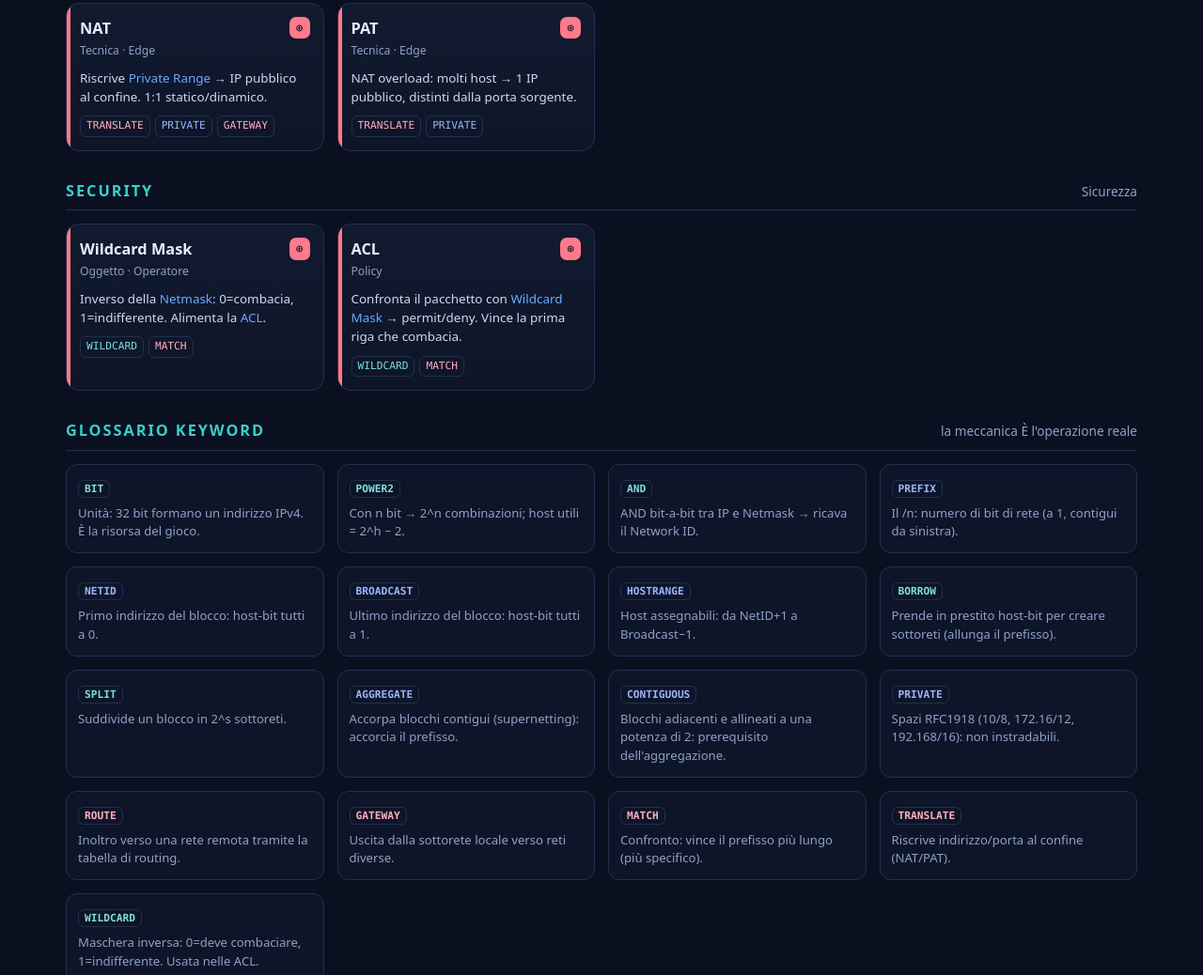
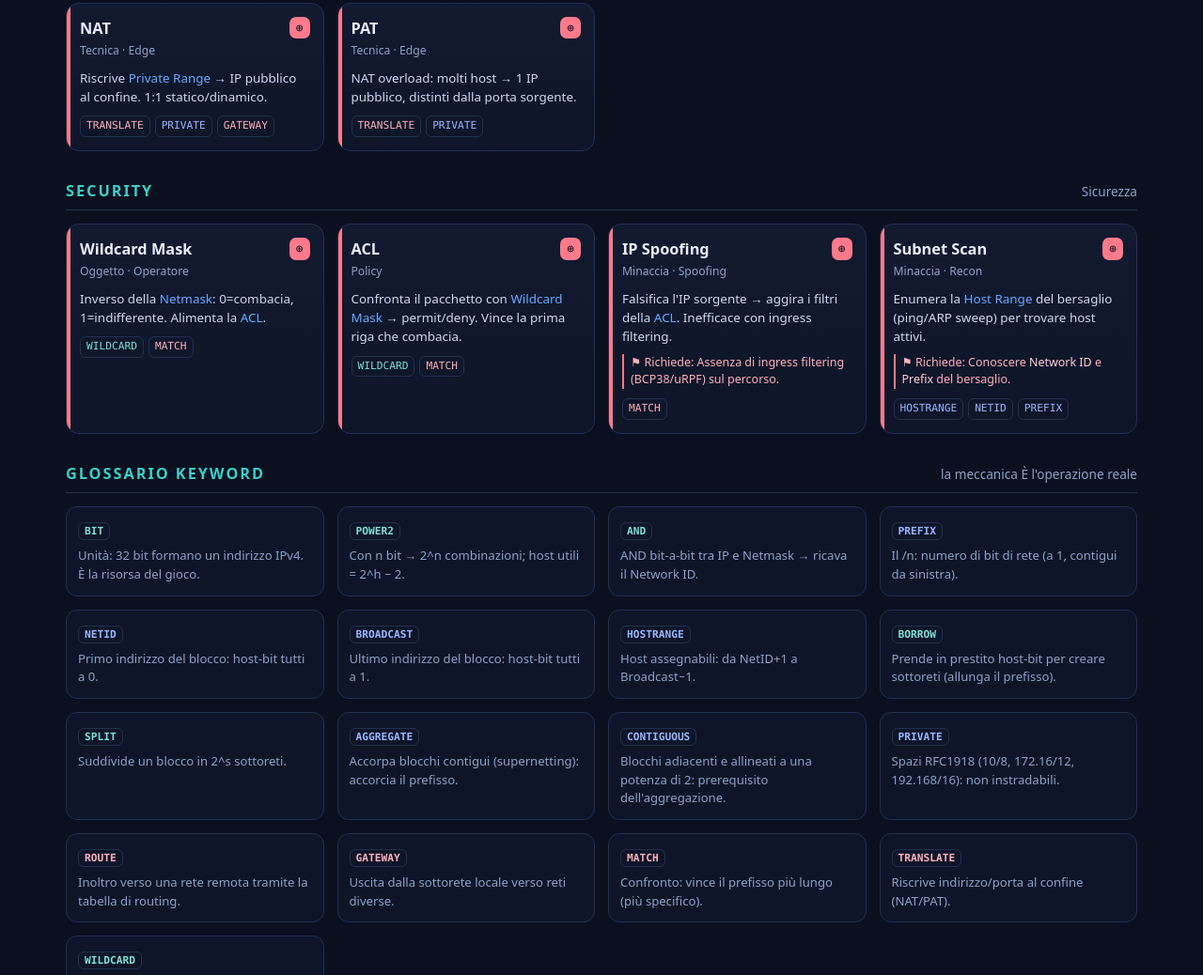
Before and after one commit to rAlGRAd/GROUND-OF-REACH, a plain HTML site: page index.html in a window 1280 px wide. Shown: the part 1974-3012 px from the top of the page at 94% size. Drawn offline with Linux system fonts and the light colour scheme.

Commit message:
Espansione SECURITY: IP Spoofing, Subnet Scan + campo req
- CARDS: 2 carte minaccia con nuovo campo opzionale "req" (prerequisito reale)
  - IP Spoofing (req: assenza ingress filtering BCP38/uRPF) -> 8.4
  - Subnet Scan (req: conoscere Network ID e Prefix) -> 8.5
- INFO: legende r/g/c per entrambe
- COMP: regole 8.4 e 8.5
- index.html: rende "req" in galleria (⚑ Richiede) e nell'overlay (sezione Requisito)
- CLAUDE.md: documentato il campo req e EX_REF
- ROADMAP: voce spuntata + log

Verificato nel preview: 27 carte, req visibile, link #r8.4/#r8.5, 0 errori.

Co-Authored-By: Claude Opus 4.8 <noreply@anthropic.com>

```diff
--- a/data.js
+++ b/data.js
@@ -129,7 +129,9 @@ const CARDS = [
 
   /* --- SECURITY --- */
   { n:"Wildcard Mask",  fac:"edge", cost:"S",  ty:"Oggetto · Operatore",  cls:"SECURITY",    rel:"Inverso della [Netmask]: 0=combacia, 1=indifferente. Alimenta la [ACL].", kw:["WILDCARD","MATCH"] },
-  { n:"ACL",            fac:"edge", cost:"S",  ty:"Policy",               cls:"SECURITY",    rel:"Confronta il pacchetto con [Wildcard Mask] → permit/deny. Vince la prima riga che combacia.", kw:["WILDCARD","MATCH"] }
+  { n:"ACL",            fac:"edge", cost:"S",  ty:"Policy",               cls:"SECURITY",    rel:"Confronta il pacchetto con [Wildcard Mask] → permit/deny. Vince la prima riga che combacia.", kw:["WILDCARD","MATCH"] },
+  { n:"IP Spoofing",    fac:"edge", cost:"S",  ty:"Minaccia · Spoofing",  cls:"SECURITY",    rel:"Falsifica l'IP sorgente → aggira i filtri della [ACL]. Inefficace con ingress filtering.", kw:["MATCH"], req:"Assenza di ingress filtering (BCP38/uRPF) sul percorso." },
+  { n:"Subnet Scan",    fac:"edge", cost:"S",  ty:"Minaccia · Recon",     cls:"SECURITY",    rel:"Enumera la [Host Range] del bersaglio (ping/ARP sweep) per trovare host attivi.", kw:["HOSTRANGE","NETID","PREFIX"], req:"Conoscere [Network ID] e [Prefix] del bersaglio." }
 ];
 
 /* ---------------------------------------------------------------------
@@ -168,7 +170,9 @@ const INFO = {
   "PAT":            { r:"Port Address Translation (NAT overload): molti host condividono un IP pubblico via porta sorgente.", g:"Multiplexa molte carte interne su una sola uscita pubblica.", c:"ip nat inside source list 1 interface g0/0 overload" },
 
   "Wildcard Mask":  { r:"Maschera inversa: 0 impone il match del bit, 1 lo rende indifferente; usata nelle ACL.", g:"Definisce quali carte una [ACL] intercetta; è il complemento bit-a-bit della [Netmask].", c:"netmask 255.255.255.0 → wildcard 0.0.0.255" },
-  "ACL":            { r:"Access Control List: regole permit/deny confrontate in ordine; vince la prima che combacia.", g:"Filtro a regole sequenziali con deny implicito finale.", c:"access-list 10 permit 192.168.1.0 0.0.0.255" }
+  "ACL":            { r:"Access Control List: regole permit/deny confrontate in ordine; vince la prima che combacia.", g:"Filtro a regole sequenziali con deny implicito finale.", c:"access-list 10 permit 192.168.1.0 0.0.0.255" },
+  "IP Spoofing":    { r:"L'attaccante falsifica l'indirizzo IP sorgente dei pacchetti per impersonare un altro host o nascondersi. Si contrasta con ingress filtering (BCP38) e uRPF, che scartano i pacchetti con sorgente implausibile.", g:"Carta minaccia: aggira le ACL basate sulla sorgente; bloccata se l'Edge applica anti-spoofing.", c:"uRPF: ip verify unicast source reachable-via rx" },
+  "Subnet Scan":    { r:"Ricognizione che enumera gli indirizzi della host range di una sottorete (ping sweep ICMP o ARP scan) per individuare gli host attivi prima di un attacco.", g:"Carta recon: rivela le carte Host presenti in un blocco; per enumerarlo serve conoscerne rete e prefisso.", c:"nmap -sn 192.168.1.0/24" }
 };
 
 /* ---------------------------------------------------------------------
@@ -219,7 +223,9 @@ const COMP = [
   { id:"8", title:"Sicurezza: wildcard e ACL", cls:"SECURITY", intro:"Filtrare il traffico.", rules:[
     ["8.1","La wildcard mask è l'inverso della netmask: 0 = il bit deve combaciare, 1 = indifferente."],
     ["8.2","Le ACL confrontano i pacchetti con coppie indirizzo/wildcard e applicano permit o deny."],
-    ["8.3","L'ordine conta: vince la prima riga che combacia; c'è un deny implicito finale."]
+    ["8.3","L'ordine conta: vince la prima riga che combacia; c'è un deny implicito finale."],
+    ["8.4","<b>IP spoofing</b>: falsificazione dell'IP sorgente per impersonare o nascondersi; si contrasta con <b>ingress filtering</b> (BCP38) e <b>uRPF</b>. <i>Prerequisito</i>: assenza di tali filtri sul percorso."],
+    ["8.5","<b>Subnet scan</b> (ping/ARP sweep): enumerazione della host range per scoprire host attivi. <i>Prerequisito</i>: conoscere Network ID e prefisso del bersaglio."]
   ]},
   { id:"9", title:"Esercizi svolti (materiale Bononi)", cls:"SUBNET", intro:"Identificazione di sottorete e Network ID sui casi del ripasso reti IPv4.", rules:[
     ["9.1","<b>130.136.128.128</b> · maschera <b>255.255.128.0</b> (/17). Rete classe B (default /16) estesa di <b>1 bit</b> → 2 sottoreti. 3° ottetto <code>128 = 10000000</code>: il bit di sottorete vale <b>1</b> → <b>sottorete 1</b>. Network ID <code>128 AND 128 = 128</code> → <b>130.136.128.0/17</b> (host .128.1–.255.254, broadcast .255.255)."],
@@ -240,7 +246,7 @@ const TERM_REF = {
   "Supernet":"5.1", "Summarization":"5.3",
   "Default Gateway":"6.1", "Longest Prefix Match":"6.2",
   "NAT":"7.1", "PAT":"7.2",
-  "Wildcard Mask":"8.1", "ACL":"8.2"
+  "Wildcard Mask":"8.1", "ACL":"8.2", "IP Spoofing":"8.4", "Subnet Scan":"8.5"
 };
 
 /* Rimandi keyword → regola del compendio */
--- a/index.html
+++ b/index.html
@@ -47,6 +47,8 @@
   .card .cost{font-family:var(--mono);font-size:.8rem;color:var(--bg);background:var(--fac);border-radius:7px;padding:2px 7px;white-space:nowrap}
   .card .ty{color:var(--mut);font-size:.76rem;margin-top:2px}
   .card .rel{font-size:.84rem;margin-top:10px;color:#cdd8f2;min-height:34px}
+  .card .req{font-size:.78rem;margin-top:8px;color:#ffb0bd;border-left:2px solid var(--edge);padding-left:7px}
+  .card .req a{color:#ffd0d8}
   .card .kw{display:flex;flex-wrap:wrap;gap:5px;margin-top:10px}
   .tag{font-family:var(--mono);font-size:.7rem;padding:2px 6px;border-radius:6px;border:1px solid var(--line);color:var(--mut)}
   .tag.b{color:var(--b)} .tag.a{color:var(--a)} .tag.r{color:var(--r)}
@@ -131,7 +133,7 @@
     const kw=c.kw.map(k=>`<span class="tag ${kwType(k)}">${k}</span>`).join("");
     d.innerHTML=`<div class="top"><div><div class="nm">${c.n}</div><div class="ty">${c.ty}</div></div>
       <div class="cost">${c.cost==="S"?"⊕":c.cost+" bit"}</div></div>
-      <div class="rel">${linkRel(c.rel)}</div><div class="kw">${kw}</div>`;
+      <div class="rel">${linkRel(c.rel)}</div>${c.req?`<div class="req">⚑ Richiede: ${linkRel(c.req)}</div>`:""}<div class="kw">${kw}</div>`;
     d.addEventListener("click",e=>{ if(e.target.closest("[data-card]"))return; openCard(c.n); });
     return d;
   }
@@ -165,6 +167,7 @@
     const i=INFO[n]||{}; const ref=TERM_REF[n];
     const kw=c.kw.map(k=>`<a data-kw="${k}" href="#"><span class="tag ${kwType(k)}">${k}</span></a>`).join(" ");
     let h=`<div class="lbl">Carta · ${c.ty} · ${FAC[c.fac].label}</div><p>${linkRel(c.rel)}</p>`;
+    if(c.req){h+=`<div class="lbl">⚑ Requisito (prerequisito reale)</div><p>${linkRel(c.req)}</p>`;}
     if(i.r){h+=`<div class="lbl">Cos'è davvero (reti IPv4)</div><p>${linkRel(i.r)}</p>`;}
     if(i.g){h+=`<div class="lbl">Nel gioco</div><p>${linkRel(i.g)}</p>`;}
     if(i.c){h+=`<div class="lbl">Calcolo / comando</div><div class="cmd">${i.c}</div>`;}
```
Also changed, not shown: 2 other files.
